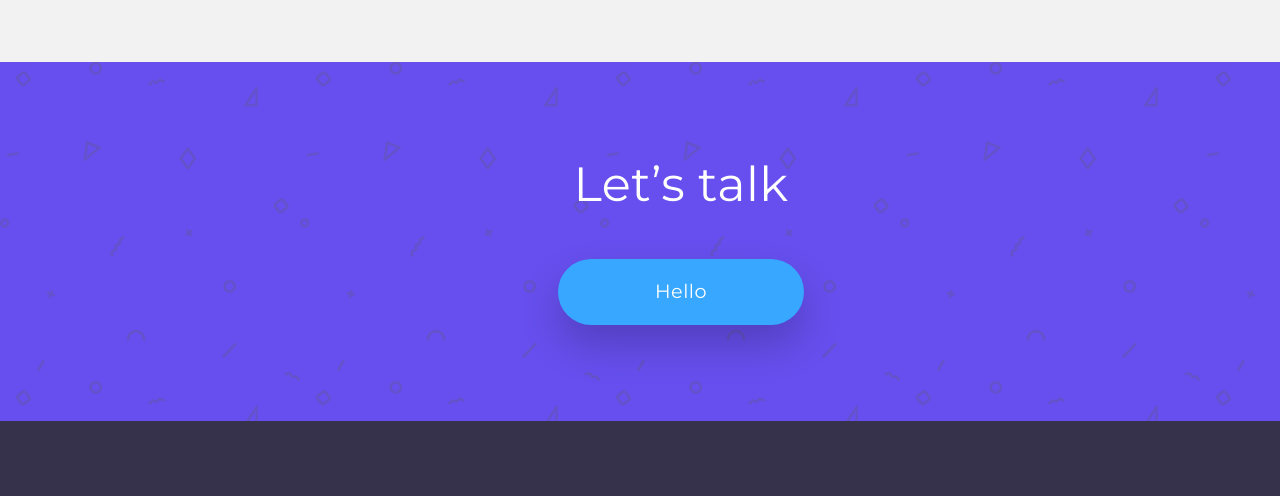
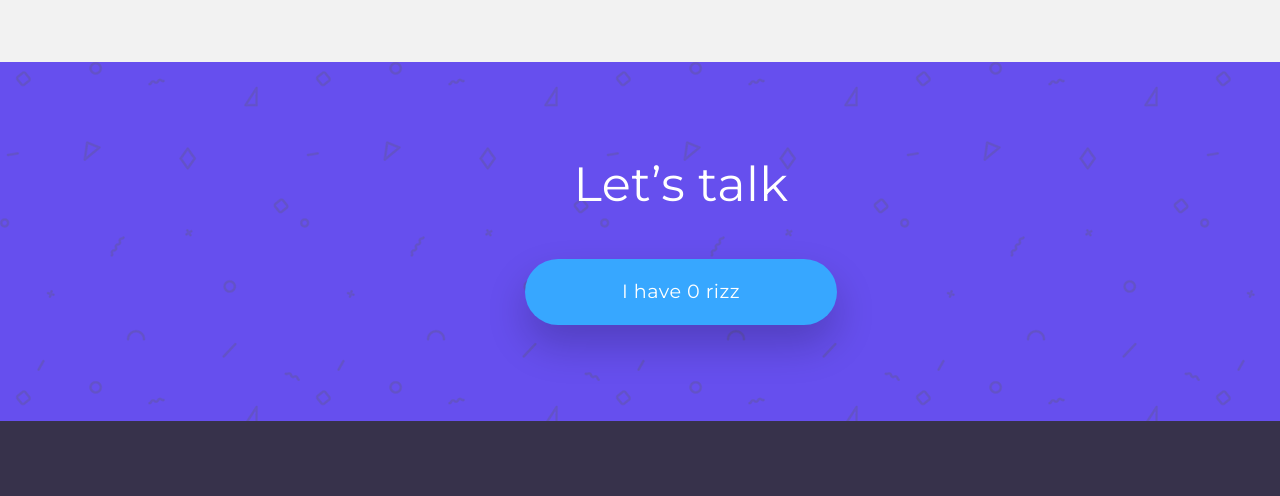
Before and after one commit to bruh356/bruh356.github.io, a plain HTML site: page index.html in a window 1280 px wide. Shown: the part 3030-3526 px from the top of the page. Drawn offline with nearby package versions, Linux system fonts and the light colour scheme; a script that the page names is missing.

Commit message:
Update index.html

```diff
--- a/index.html
+++ b/index.html
@@ -232,7 +232,7 @@
           <div class="row">
             <div class="col-md-12 text-center">
               <h1>Let’s talk</h1>
-              <a href="https://www.youtube.com/watch?v=-7jiBQSmTC0" class="btn btn-lg btn-primary"> Hello </a>
+              <a href="https://www.youtube.com/watch?v=-7jiBQSmTC0" class="btn btn-lg btn-primary"> I have 0 rizz </a>
             </div>
           </div>
         </div>
```
